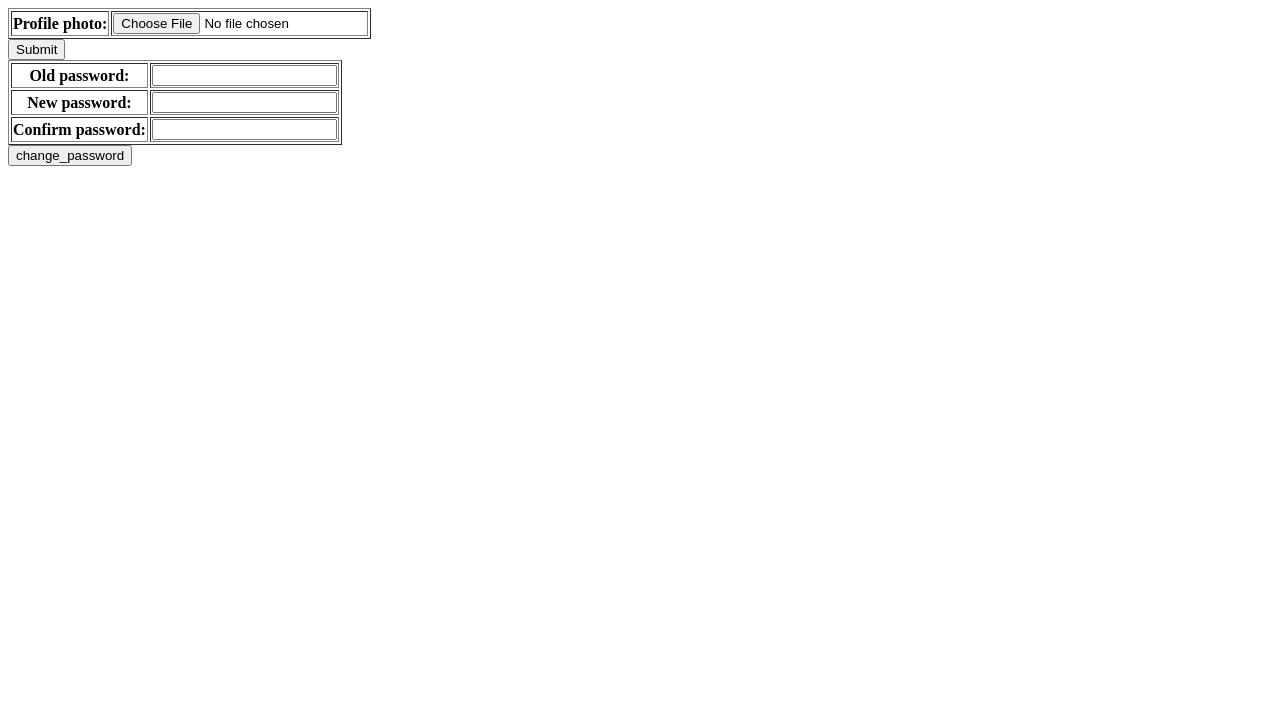
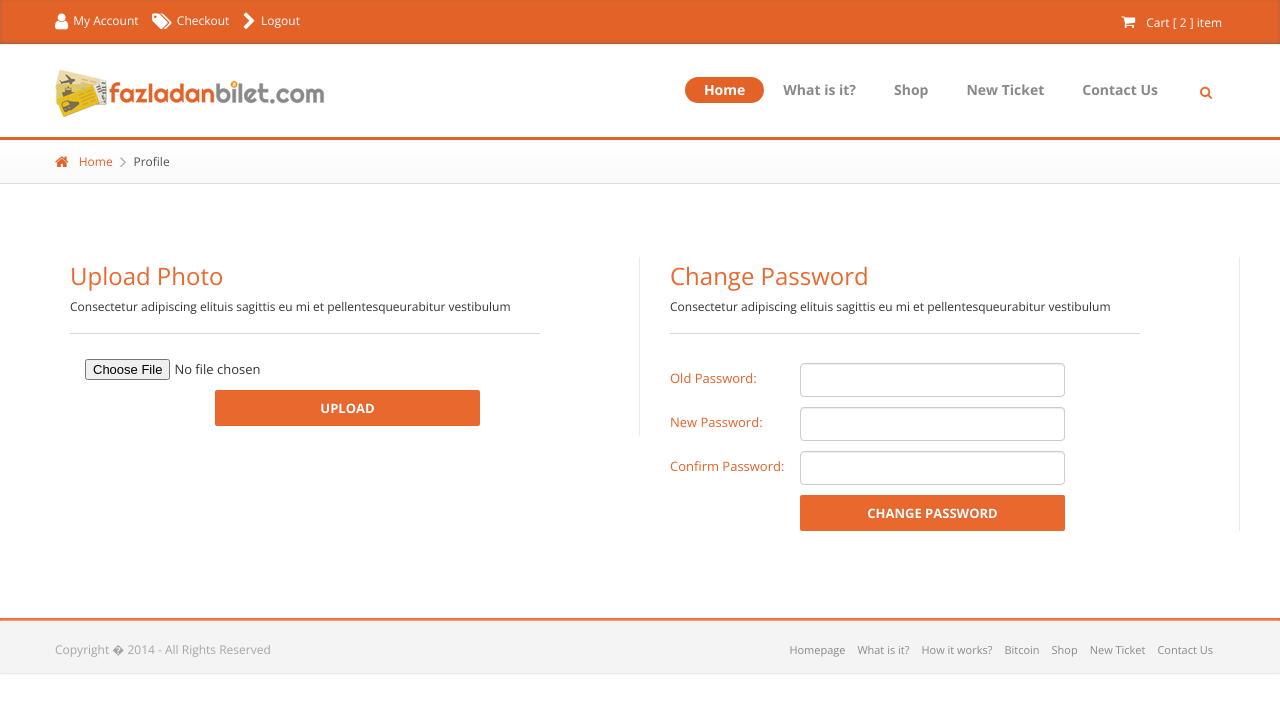
Before and after one commit to tonyukuk-software/fazladanbilet.com, a Django app: page /member/edit_member_profile/ in a window 1280 px wide. Shown: the top 713 px of the page. Run offline with Django 3.2, Linux system fonts and the light colour scheme; a user stored in the database is signed in; tables that the repository leaves empty hold one stand-in row (values such as "Sample post"); parts of the project's set-up code (start-up, migrations or seed data) failed here and were passed over; some libraries are stand-ins or nearby versions.

Commit message:
JK-11 Edit Member Profile   - fixed edit_member_profile.html   - fixed member_profile.html   - fixed mini.css

```diff
--- a/member/templates/edit_member_profile.html
+++ b/member/templates/edit_member_profile.html
@@ -1,38 +1,103 @@
+{% extends "base.html" %}
 {% load i18n %}
-<!DOCTYPE html>
-<html>
-<head>
-<meta charset="utf-8" />
-<script src="http://ajax.googleapis.com/ajax/libs/jquery/1.11.1/jquery.min.js"></script>
+{% load staticfiles %}
 
-<title></title>
-</head>
-<body>
-{% if form.errors %}
-  <p>Error</p>
-{% endif %}
-<form method='POST' enctype="multipart/form-data">
-{% csrf_token %}
-<table border=1>
-  {{form}}
-</table>
-  <input type='submit' value='Submit' name="submit"/>
-</form>
-{% if form_password.errors %}
-  <p>Error</p>
-{% endif %}
-<form method='POST'>
-{% csrf_token %}
-  <table border=1>
-  {{ form_password }}
-</table>
-  <input type='submit' value='change_password' name="change_password"/>
-</form>
+{% block head_block %}
+    <link type="text/css" rel="stylesheet" href="{% static 'css/mini.css' %}">
+{% endblock %}
 
-<script type="text/javascript">
-    $(document).ready(function() {
+{% block menu_block %}{% endblock %}
 
-    })
-</script>
-</body>
-</html>
+{% block container_block %}
+    <div class="b-breadcrumbs f-breadcrumbs">
+        <div class="container">
+            <ul>
+                <li><a href="#"><i class="fa fa-home"></i>Home</a></li>
+                <li><i class="fa fa-angle-right"></i><span>Profile</span></li>
+            </ul>
+        </div>
+    </div>
+    <div class="l-inner-page-container">
+        <div class="container">
+            <div class="row">
+                <div class="col-md-12">
+                    <div class="container b-container-login-page">
+                        <div class="row">
+                            <div class="col-md-6">
+                                <div class="b-log-in-form">
+                                    <div class="f-primary-l f-title-big c-secondary">Upload Photo</div>
+                                    <p>Consectetur adipiscing elituis sagittis eu mi et pellentesqueurabitur vestibulum</p>
+                                    <hr class="b-hr">
+                                    <form method='POST' enctype="multipart/form-data">
+                                        {% csrf_token %}
+                                        {% if form.errors %}
+                                            {{ form.errors }}
+                                            <hr class="b-hr">
+                                        {% endif %}
+                                        <div class="b-form-row b-form-inline b-form-horizontal">
+                                            <div class="col-xs-12">
+                                                <div class="b-form-row">
+                                                    <div class="b-form-horizontal__input">
+                                                        {{ form.profile_photo }}
+                                                    </div>
+                                                </div>
+                                                <div class="b-form-row">
+                                                    <div class="b-form-horizontal__label"></div>
+                                                    <div class="b-form-horizontal__input">
+                                                        <input type='submit' name="submit" value='Upload' class="btn-submit"/>
+                                                    </div>
+                                                </div>
+                                            </div>
+                                        </div>
+                                    </form>
+                                </div>
+                            </div>
+                            <div class="col-md-6">
+                                <div class="b-log-in-form">
+                                    <div class="f-primary-l f-title-big c-secondary">Change Password</div>
+                                    <p>Consectetur adipiscing elituis sagittis eu mi et pellentesqueurabitur vestibulum</p>
+                                    <hr class="b-hr">
+                                    <form method='POST' enctype="multipart/form-data">
+                                        {% csrf_token %}
+                                        {% if form_password.errors %}
+                                            {{ form_password.errors }}
+                                            <hr class="b-hr">
+                                        {% endif %}
+                                        <div class="b-blog-one-column__info_container c-default">
+                                            <div class="b-form-row">
+                                                <label class="b-form-horizontal__label" for="username">Old Password:</label>
+                                                <div class="b-form-horizontal__input">
+                                                    {{ form_password.old_password }}
+                                                </div>
+                                            </div>
+                                            <div class="b-form-row">
+                                                <label class="b-form-horizontal__label" for="email">New Password:</label>
+                                                <div class="b-form-horizontal__input">
+                                                    {{ form_password.new_password }}
+                                                </div>
+                                            </div>
+                                            <div class="b-form-row">
+                                                <label class="b-form-horizontal__label" for="password">Confirm Password:</label>
+                                                <div class="b-form-horizontal__input">
+                                                    {{ form_password.confirm_password }}
+                                                </div>
+                                            </div>
+                                        </div>
+                                        <div class="b-form-row">
+                                            <div class="b-form-horizontal__label"></div>
+                                            <div class="b-form-horizontal__input">
+                                                <input type='submit' value='Change Password' class="btn-submit"/>
+                                            </div>
+                                        </div>
+                                    </form>
+                                </div>
+                            </div>
+                        </div>
+                    </div>
+                </div>
+            </div>
+        </div>
+    </div>
+{% endblock %}
+
+{% block script_block %}{% endblock %}
--- a/member/templates/member_profile.html
+++ b/member/templates/member_profile.html
@@ -18,8 +18,6 @@
         <div class="container">
             <div class="row">
                 <div class="col-md-12">
-                    <div class="b-blog-one-column__row b-some-examples-secondary">
-                        <div class="row">
                     <div class="col-sm-6 col-md-4">
                         <div class="b-some-examples__item_img view view-sixth">
                             {% if member.profile_photo %}
@@ -60,8 +58,6 @@
             </div>
         </div>
     </div>
-        </div>
-    </div>
 {% endblock %}
 
 {% block script_block %}{% endblock %}
--- a/static/css/mini.css
+++ b/static/css/mini.css
@@ -10,7 +10,7 @@ Copyright (c) 2014 barisariburnu
 
 .btn-submit:active{color:#fff;border:3px solid #bf5526;background:#bf5526;}
 
-#id_username,#id_password,#id_email,#id_title,#id_description,#id_total_ticket,#id_amount_bitcoin,#id_edate,.input-number{display:block;width:100%;height:34px;padding:6px 12px;font-size:14px;line-height:1.42857143;color:#555;background-color:#fff;background-image:none;border:1px solid #ccc;border-radius:4px;-webkit-box-shadow:inset 0 1px 1px rgba(0,0,0,0.075);box-shadow:inset 0 1px 1px rgba(0,0,0,0.075);-webkit-transition:border-color ease-in-out .15s, box-shadow ease-in-out .15s;-o-transition:border-color ease-in-out .15s, box-shadow ease-in-out .15s;transition:border-color ease-in-out .15s, box-shadow ease-in-out .15s;}
+#id_username,#id_password,#id_email,#id_title,#id_description,#id_total_ticket,#id_amount_bitcoin,#id_edate,.input-number,#id_old_password,#id_new_password,#id_confirm_password{display:block;width:100%;height:34px;padding:6px 12px;font-size:14px;line-height:1.42857143;color:#555;background-color:#fff;background-image:none;border:1px solid #ccc;border-radius:4px;-webkit-box-shadow:inset 0 1px 1px rgba(0,0,0,0.075);box-shadow:inset 0 1px 1px rgba(0,0,0,0.075);-webkit-transition:border-color ease-in-out .15s, box-shadow ease-in-out .15s;-o-transition:border-color ease-in-out .15s, box-shadow ease-in-out .15s;transition:border-color ease-in-out .15s, box-shadow ease-in-out .15s;}
 
 #id_category,#id_from_city{text-transform:none;width:265px;height:29px;}
 
```
Lines whose indentation alone changed are shown as unchanged.
